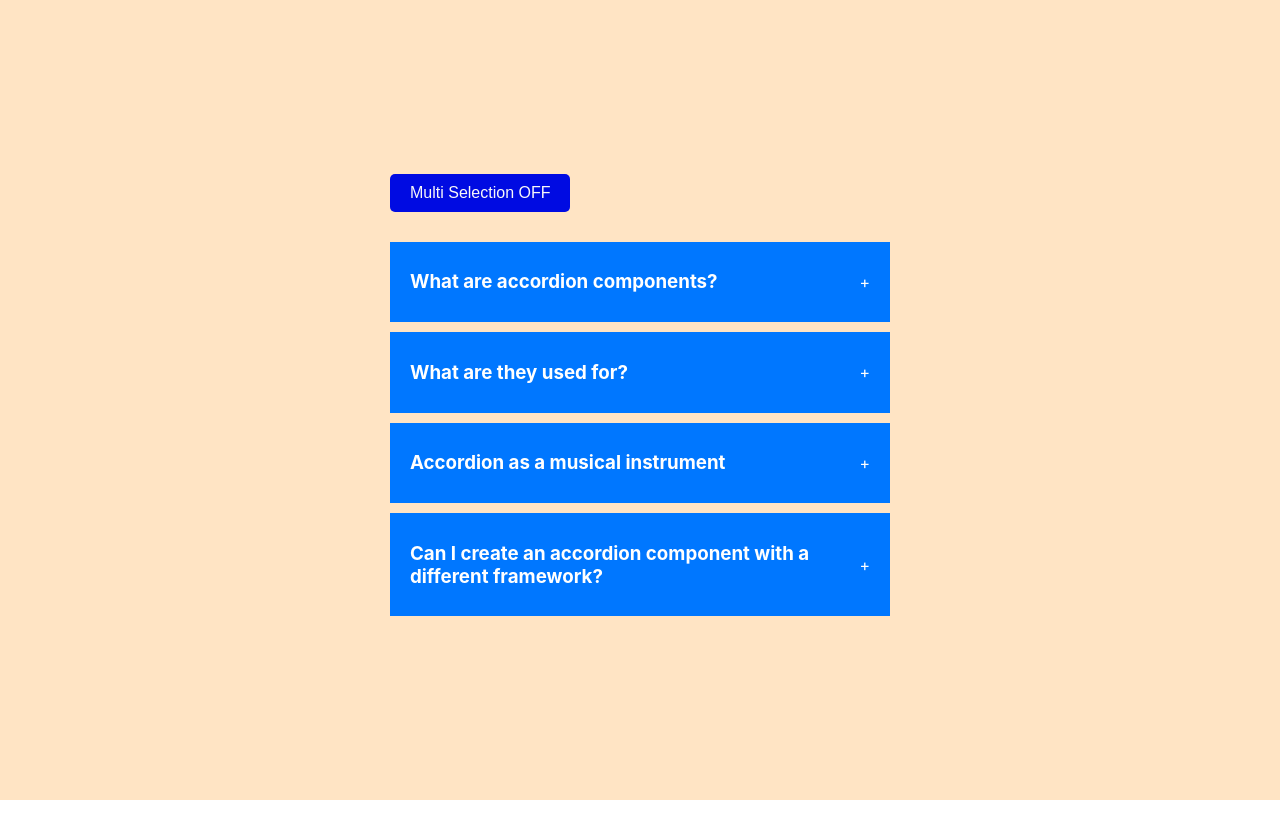
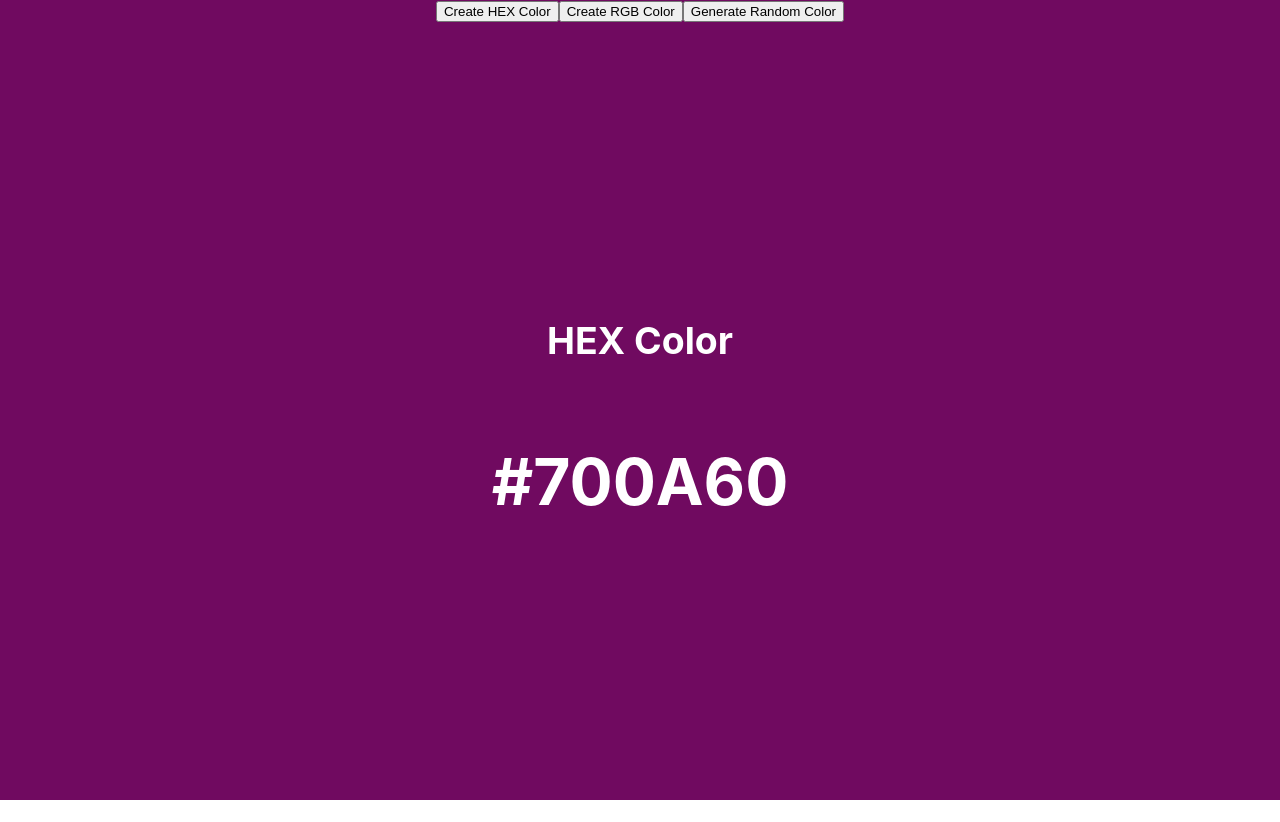
Before and after one commit to tilee00/25_React_Project, a React (Create React App) app in the folder 25_react/: page / in a window 1280 px wide. Before the commit the page ends 800 px from the top, so only its background shows below. Built offline with nearby package versions, Linux system fonts and the light colour scheme.

Commit message:
random color project 2

```diff
--- a/25_react/src/App.js
+++ b/25_react/src/App.js
@@ -1,11 +1,15 @@
 import './App.css';
 import Accordian from './components/accordian';
+import RandomColor from './components/random-color';
 
 function App() {
   return (
     <div className="App">
       {/* Accordian component */}
-      <Accordian />
+      {/* <Accordian /> */}
+
+      {/* Random Color component */}
+      <RandomColor />
     </div>
   );
 }
--- /dev/null
+++ b/25_react/src/components/random-color/index.jsx
@@ -0,0 +1,62 @@
+import { useState, useEffect } from "react";
+
+
+export default function RandomColor() {
+    const [typeOfColor, setTypeOfColor] = useState('hex');
+    const [color, setColor] = useState('#000000');
+
+    function randomColorUtility(length) {
+        return Math.floor(Math.random() * length)
+    }
+
+    function handleCreateRandomHexColor() {
+        const hex = [0, 1, 2, 3, 4, 5, 6, 7, 8, 9, 'A', 'B', 'C', 'D', 'E', 'F'];
+        let hexColor = "#";
+
+        for (let i = 0; i < 6; i++) {
+            hexColor += hex[randomColorUtility(hex.length)];
+        }
+
+        setColor(hexColor);
+    }
+
+    function handleCreateRandomRgbColor() {
+        const r = randomColorUtility(256);
+        const g = randomColorUtility(256);
+        const b = randomColorUtility(256);
+
+        setColor(`rgb(${r},${g},${b})`);
+    }
+
+    useEffect(
+        () => {
+            // when user changes the type of color, then trigger the color generation
+            if (typeOfColor === 'rgb') handleCreateRandomRgbColor();
+            else handleCreateRandomHexColor();
+        }, [typeOfColor])
+
+    return <div style={{
+        width: "100vw",
+        height: "100vh",
+        background: color,
+
+    }}>
+        <button onClick={() => setTypeOfColor('hex')}>Create HEX Color</button>
+        <button onClick={() => setTypeOfColor('rgb')}>Create RGB Color</button>
+        <button onClick={typeOfColor === 'hex' ? handleCreateRandomHexColor : handleCreateRandomRgbColor}>
+            Generate Random Color
+        </button>
+        <div style={{
+            display: "flex",
+            justifyContent: "center",
+            alignItems: "center",
+            color: "#fff",
+            fontSize: "2rem",
+            flexDirection: "column",
+            height: "100vh",
+        }}>
+            <h3>{typeOfColor === 'rgb' ? "RGB Color" : "HEX Color"}</h3>
+            <h1>{color}</h1>
+        </div>
+    </div>
+}
```
